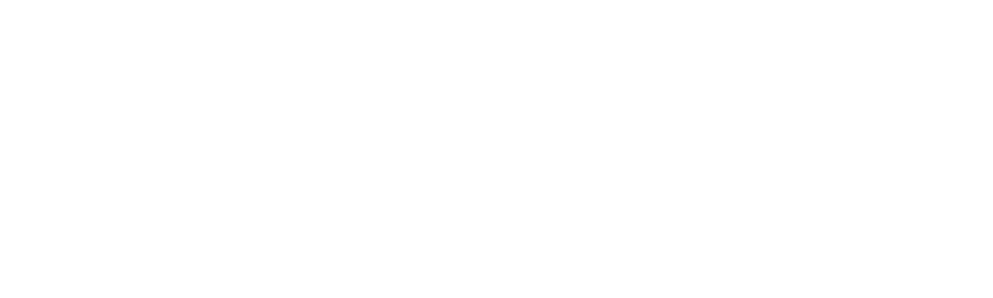
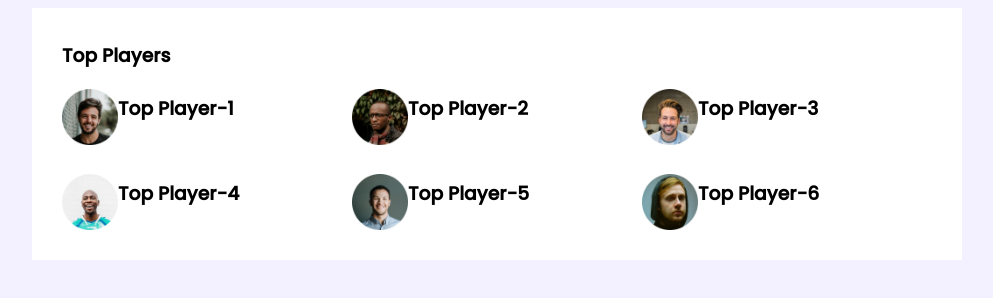
Before and after one commit to CsdSreekanta/Leader-Board, a plain HTML site: page index.html in a window 1280 px wide. Shown: the whole page, without its empty margins (143-1136 px from the left). Drawn offline with Linux system fonts and the light colour scheme.

Commit message:
top players added

```diff
--- a/index.html
+++ b/index.html
@@ -4,9 +4,48 @@
     <meta charset="UTF-8">
     <meta http-equiv="X-UA-Compatible" content="IE=edge">
     <meta name="viewport" content="width=device-width, initial-scale=1.0">
-    <title>Document</title>
+    <title>Leader Board</title>
+    <!-- stylesheet -->
+    <link rel="stylesheet" href="styles/style.css">
 </head>
 <body>
+    <!-- header started -->
+    <header>
 
+    </header>
+    <main>
+        <!-- top players and blogs started -->
+        <section class="container">
+            <div class="top-players ">
+                <h3 class="Player-name" class="section-title">Top Players</h3>
+                <div class="players">
+                    <div class="player">
+                        <img src="images/players/player-1.png" alt="">
+                        <h3 class="Player-name">Top Player-1</h2>
+                    </div>
+                    <div class="player">
+                        <img src="images/players/player-2.png" alt="">
+                        <h3 class="Player-name">Top Player-2</h2>
+                    </div>
+                    <div class="player">
+                        <img src="images/players/player-3.png" alt="">
+                        <h3 class="Player-name">Top Player-3</h2>
+                    </div>
+                    <div class="player">
+                        <img src="images/players/player-4.png" alt="">
+                        <h3 class="Player-name">Top Player-4</h2>
+                    </div>
+                    <div class="player">
+                        <img src="images/players/player-5.png" alt="">
+                        <h3 class="Player-name">Top Player-5</h2>
+                    </div>
+                    <div class="player">
+                        <img src="images/players/player-6.png" alt="">
+                        <h3 class="Player-name">Top Player-6</h2>
+                    </div>
+                </div>
+            </div>
+        </section>
+    </main>
 </body>
 </html>
--- a/styles/style.css
+++ b/styles/style.css
@@ -0,0 +1,42 @@
+/* fonts */
+@import url("https://fonts.googleapis.com/css2?family=Poppins:wght@500&display=swap");
+/* common stylies */
+body {
+  font-family: "Poppins", sans-serif;
+  background-color: #F3F1FF;
+}
+main{
+    display: flex;
+    justify-content: center;
+}
+.container{
+    background-color: #FFFFFF;
+    width: 870px;
+    padding: 30px;
+}
+.section-title{
+    color: #562EFF;
+    font-size: 24px;
+}
+/* top players style */
+.Player-name{
+    margin-top: 3px;
+}
+
+.players {
+  display: grid;
+  grid-template-columns: repeat(3, 1fr);
+  grid-row-gap: 29px;
+}
+.player {
+  display: flex;
+  align-items: center;
+}
+.player img {
+  height: 56px;
+  width: 56px;
+}
+.player-name{
+    color: #000000;
+    font-size: 18px;
+}
```
